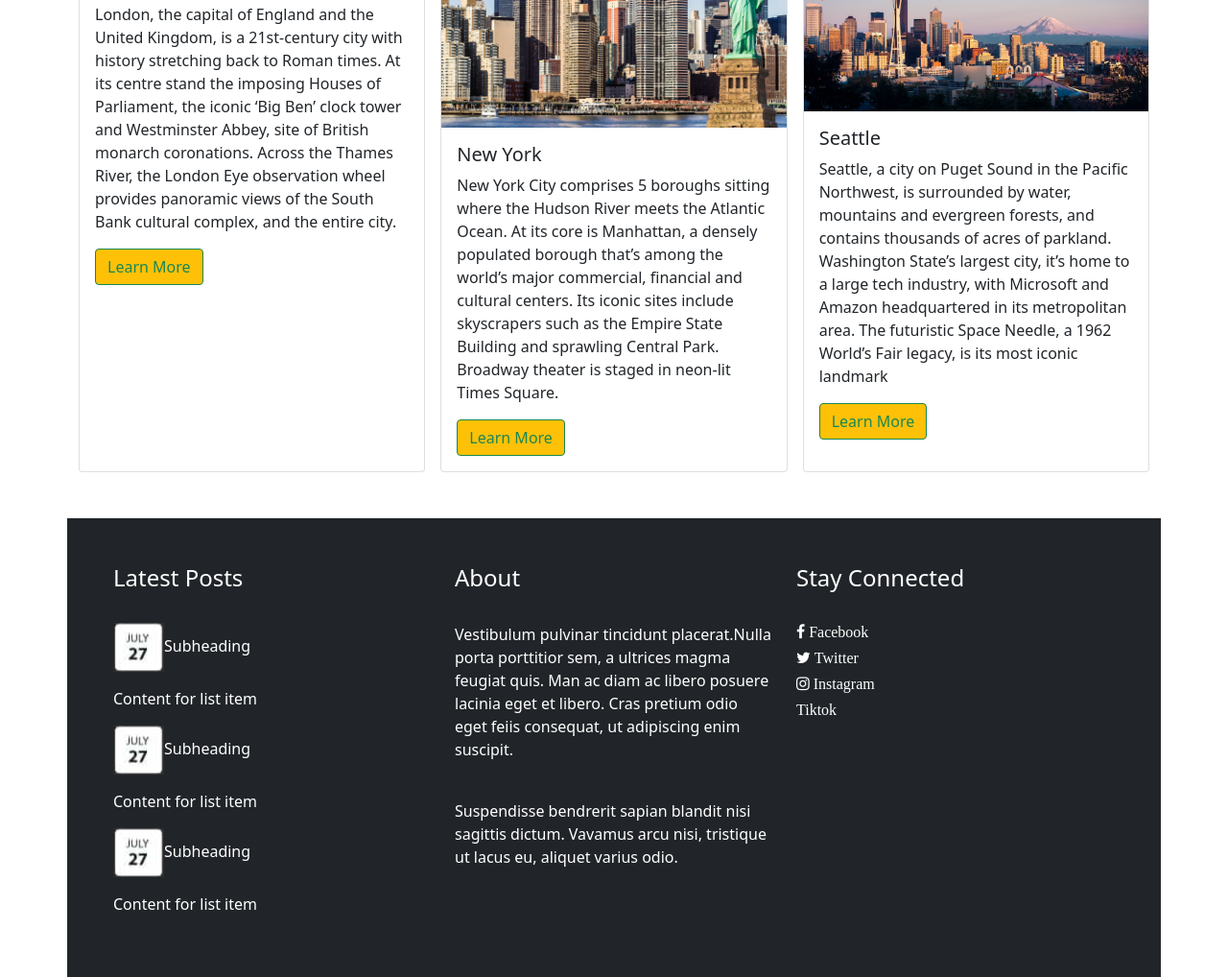
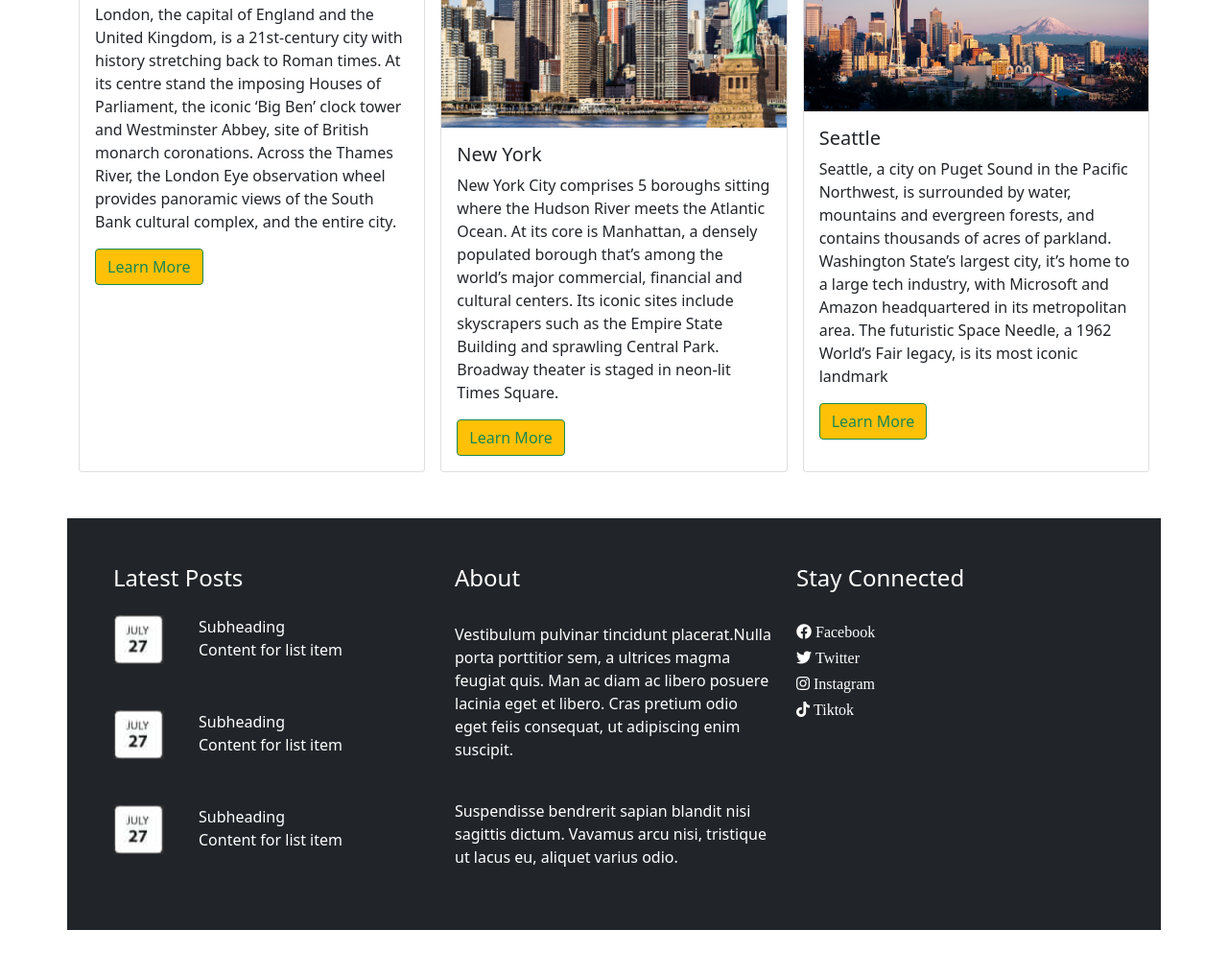
Before and after one commit to Belara317/mimic-webpage, a plain HTML site: page index.html in a window 1280 px wide. Shown: the part 442-1460 px from the top of the page at 96% size. After the commit the page ends 1411 px from the top, so only its background shows below. Drawn offline with nearby package versions, Linux system fonts and the light colour scheme.

Commit message:
bootstrap changes

```diff
--- a/index.html
+++ b/index.html
@@ -7,7 +7,8 @@
     <title>mimic webpage</title>
     <!-- Add your link under this comment -->
     <link href="https://cdn.jsdelivr.net/npm/bootstrap@5.1.3/dist/css/bootstrap.min.css" rel="stylesheet" integrity="sha384-1BmE4kWBq78iYhFldvKuhfTAU6auU8tT94WrHftjDbrCEXSU1oBoqyl2QvZ6jIW3" crossorigin="anonymous">
-    <link rel="stylesheet" href="https://cdnjs.cloudflare.com/ajax/libs/font-awesome/4.7.0/css/font-awesome.min.css">
+    <!-- <link rel="stylesheet" href="https://cdnjs.cloudflare.com/ajax/libs/font-awesome/4.7.0/css/font-awesome.min.css"> -->
+    <link rel="stylesheet" href="https://cdnjs.cloudflare.com/ajax/libs/font-awesome/5.15.3/css/all.min.css" integrity="sha512-iBBXm8fW90+nuLcSKlbmrPcLa0OT92xO1BIsZ+ywDWZCvqsWgccV3gFoRBv0z+8dLJgyAHIhR35VZc2oM/gI1w==" crossorigin="anonymous" />
 </head>
 <body>
     <nav class="navbar navbar-expand-lg navbar-primary bg-dark">
@@ -107,35 +108,40 @@
         <div class="row">
             <div class="col-4">
                 <div class="row">
-                    <div class="col-12">
+                    <div class="col-12 mb-3">
                         <h4>Latest Posts</h4>
-                        <br>
-                        <p><img src="assets/images/images/date.png" alt="date-july">Subheading</p>
-                        <p>Content for list item</p>
+                    </div>
+                </div>
 
+                <div class="row gy-5">
+                    <div class="col-3">
+                        <img src="assets/images/images/date.png" alt="date-july">
+                    </div>
+                    <div class="col-9">
+                        Subheading
+                        <br>Content for list item
+                    </div>
+
+                    <div class="col-3">
+                        <img src="assets/images/images/date.png" alt="date-july">
+                    </div>
+                    <div class="col-9">
+                        Subheading
+                        <br>Content for list item
+                    </div>
+
+                    <div class="col-3">
+                        <img src="assets/images/images/date.png" alt="date-july">
+                    </div>
+                    <div class="col-9">
+                        Subheading
+                        <br>Content for list item
                     </div>
 
                 </div>
+            </div>
 
-                <div class="row">
-                    <div class="col-12">
-                        <p><img src="assets/images/images/date.png" alt="date-july">Subheading</p>
-                        <p>Content for list item</p>
 
-                    </div>
-
-                </div>
-
-                <div class="row">
-                    <div class="col-12">
-                        <p><img src="assets/images/images/date.png" alt="date-july">Subheading</p>
-                        <p>Content for list item</p>
-
-                    </div>
-
-                </div>
-
-            </div>
             <div class="col-4">
                 <h4>About</h4>
                 <br>
@@ -148,10 +154,11 @@
             <div class="col-4">
                 <h4>Stay Connected</h4>
                 <br>
-                <h6><i class="fa fa-facebook"> Facebook</i></h6>
-                <h6><i class="fa fa-twitter"> Twitter</i></h6>
-                <h6><i class="fa fa-instagram"> Instagram</i></h6>
-                <h6><i class="fa fa-tiktok"> Tiktok</i></h6>
+                <h6><i class="fab fa-facebook"> Facebook</i></h6>
+                <h6><i class="fab fa-twitter"> Twitter</i></h6>
+                <h6><i class="fab fa-instagram"> Instagram</i></h6>
+                <h6><i class="fab fa-tiktok"> Tiktok</i></h6>
+
 
             </div>
 
```
Also changed, not shown: assets/images/image.png (deleted).
